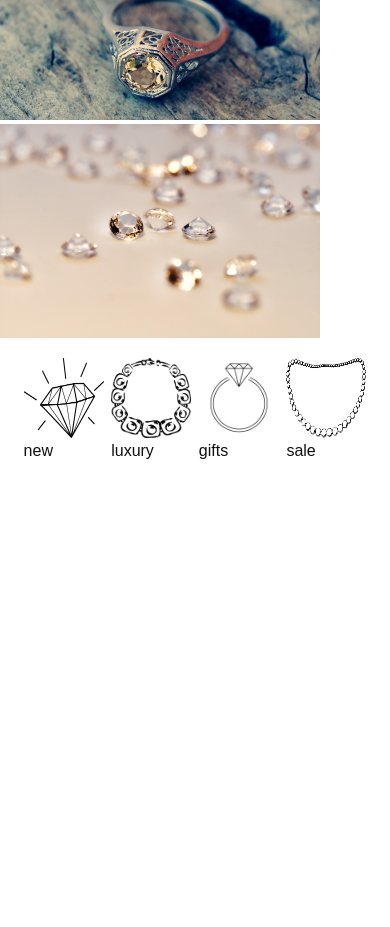
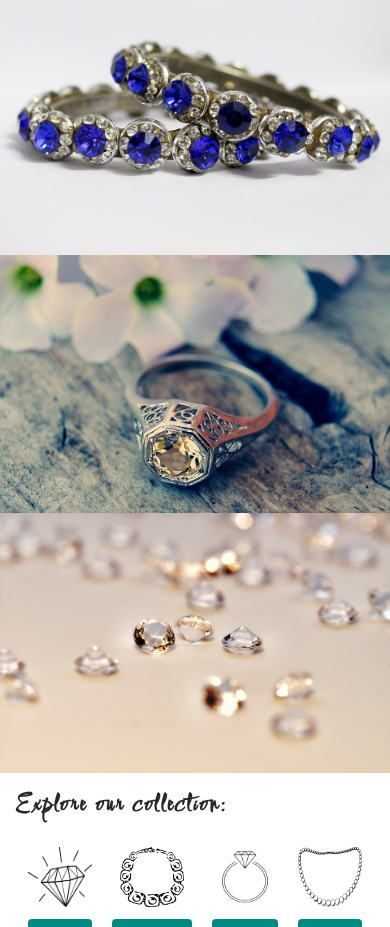
Before and after one commit to RReiso/sparkles, a React (Create React App) app: page / in a window 390 px wide. Shown: the part 1060-1987 px from the top of the page. Before the commit the page ends 1536 px from the top, so only its background shows below. Built offline with nearby package versions, Linux system fonts and the light colour scheme; what random-bool, random-float would draw is missing.

Commit message:
Style homepage for mobile screens

```diff
--- a/src/components/Home.js
+++ b/src/components/Home.js
@@ -6,42 +6,53 @@ const Home = () => {
   const [img1, img2, img3, img4, img5, icon1, icon2, icon3, icon4, icon5] =
     homeImages;
   return (
-    <>
-      <h3>Because this Moment is Timeles ...</h3>
+    <main>
+      <h2 className="intro-line">Because this Moment is Timeless...</h2>
       <section className="home-images">
         <div>
           <img src={img2} alt="woman" />
         </div>
         <div>
-          <div>
-            <img src={img1} alt="woman" />
-            <img src={img3} alt="woman" />
+          <div className="home-images">
+            <img src={img1} alt="pearl necklase" />
+            <img src={img3} alt="rings with blue stones" />
           </div>
-          <div>
-            <img src={img4} alt="woman" />
-            <img src={img5} alt="woman" />
+          <div className="home-images">
+            <img src={img4} alt="ring with a yellow stone" />
+            <img src={img5} alt="diamonds" />
           </div>
         </div>
       </section>
-      <section className="icons">
-        <Link to="/new">
-          <img src={icon3} alt="woman" />
-          <p>new</p>
-        </Link>
-        <Link to="/luxury">
-          <img src={icon1} alt="woman" />
-          <p>luxury</p>
-        </Link>
-        <Link to="/gifts">
-          <img src={icon5} alt="woman" />
-          <p>gifts</p>
-        </Link>
-        <Link to="/sale">
-          <img src={icon2} alt="woman" />
-          <p>sale</p>
-        </Link>
+      <section>
+        <p className="explore">Explore our collection:</p>
+        <div className="icons">
+          <div className="icon">
+            <img src={icon3} alt="diamond" />
+            <Link to="/new" className="btn-secondary">
+              new
+            </Link>
+          </div>
+          <div className="icon">
+            <img src={icon1} alt="necklase" />
+            <Link to="/luxury" className="btn-secondary">
+              luxury
+            </Link>
+          </div>
+          <div className="icon">
+            <img src={icon5} alt="ring" />
+            <Link to="/gifts" className="btn-secondary">
+              gifts
+            </Link>
+          </div>
+          <div className="icon">
+            <img src={icon2} alt="pearl necklase" />
+            <Link to="/sale" className="btn-secondary">
+              sale
+            </Link>
+          </div>
+        </div>
       </section>
-    </>
+    </main>
   );
 };
 
--- a/src/styles/abstracts/mixins.scss
+++ b/src/styles/abstracts/mixins.scss
@@ -7,21 +7,21 @@
   cursor: pointer;
   font-size: 1rem;
   font-weight: bold;
-  margin: 1rem;
+  margin: 0.5rem;
   outline: none;
-  padding: 0.7rem 1.125rem;
+  padding: 0.5rem 1rem;
   text-decoration: none;
-  transition: all ease-in 0.2s;
+  transition: all ease-in 0.1s;
   @if $color == $gold {
     color: $black;
   } @else {
     color: $white;
   }
   &:hover {
-    background-color: darken($color, 10%);
+    background-color: darken($color, 12%);
   }
   &:focus {
-    box-shadow: 0 0 0 0.1rem $color;
+    box-shadow: 0 0 0 0.15rem darken($color, 8%);
   }
 }
 
--- a/src/styles/abstracts/variables.scss
+++ b/src/styles/abstracts/variables.scss
@@ -1,7 +1,7 @@
 $pink: #d43a87;
 $blue: #008b82;
 $gold: #dbaf37;
-$black: #110f11;
+$black: #292628;
 $white: #faf5fc;
 
 $primary: $pink;
--- a/src/styles/base/general.scss
+++ b/src/styles/base/general.scss
@@ -10,3 +10,7 @@ body {
   font-size: 1rem;
   font-family: Arial;
 }
+
+main {
+  margin-top: 4rem;
+}
--- a/src/styles/components/Header.scss
+++ b/src/styles/components/Header.scss
@@ -69,7 +69,7 @@
   transform: translateY(0);
 }
 
-@media (min-width: 43.75em) {
+@media (min-width: 41em) {
   .nav-line {
     display: none;
   }
--- a/src/styles/components/ShoppingBag.scss
+++ b/src/styles/components/ShoppingBag.scss
@@ -31,7 +31,7 @@
   margin: 0 1rem 0 auto;
 }
 
-@media (min-width: 43.75em) {
+@media (min-width: 41em) {
   #bag-icon:hover .dropdown-content {
     display: block;
   }
--- a/src/styles/pages/Home.scss
+++ b/src/styles/pages/Home.scss
@@ -1,18 +1,64 @@
+@use "../abstracts/variables.scss" as *;
+@use "../abstracts/mixins.scss" as *;
+@import url("https://fonts.googleapis.com/css2?family=Comforter&display=swap");
+
+.intro-line {
+  padding: 1.5rem 1rem;
+  letter-spacing: 1px;
+  font-weight: 400;
+  line-height: 30px;
+}
+
 .home-images {
   display: flex;
   justify-content: center;
   align-items: center;
   flex-wrap: wrap;
+  img {
+    width: 100%;
+  }
+}
+
+.explore {
+  margin: 1rem 1rem 0;
+  font-family: "Comforter";
+  letter-spacing: 2px;
+  font-weight: 600;
+  font-size: 1.5rem;
 }
 
 .icons {
-  margin: 1rem;
   display: flex;
   flex-wrap: wrap;
   justify-content: space-evenly;
+  margin: 1rem 1rem 1.5rem;
+  .icon {
+    padding-top: 0.5rem;
+    display: flex;
+    flex-direction: column;
+    justify-content: center;
+    align-items: center;
+  }
+  img {
+    max-width: 4rem;
+    height: 4rem;
+    padding-bottom: 0.25rem;
+  }
 }
 
-.icons img {
-  width: 5rem;
-  height: 5rem;
+@media (min-width: 41em) {
+  .home-images img {
+    width: 20rem;
+  }
+
+  .explore {
+    display: none;
+  }
+
+  .icons {
+    img {
+      max-width: 5rem;
+      height: 5rem;
+    }
+  }
 }
```
